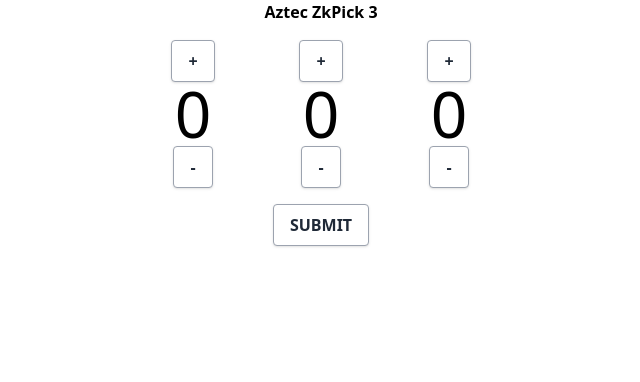
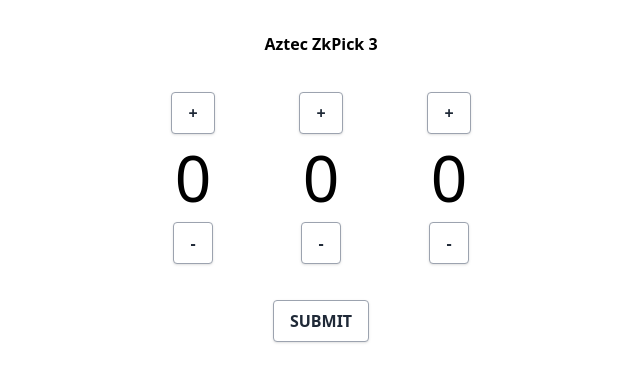
Before and after one commit to elton-cs/aztec-pick3-ui, a SvelteKit app: page / in a window 1280 px wide. Shown: the top 382 px of the page, without its empty margins (319-959 px from the left). Built offline with nearby package versions, Linux system fonts and the light colour scheme.

Commit message:
Fix minor ui discrepancies

```diff
--- a/src/routes/+page.svelte
+++ b/src/routes/+page.svelte
@@ -10,7 +10,7 @@
 
 </script>
 
-<div class="flex flex-col items-center">
+<div class="flex flex-col items-center my-8 space-y-5">
     <h1 class="font-bold">Aztec ZkPick 3</h1>
 
     <div class="flex flex-row items-center">
--- a/src/routes/Counter.svelte
+++ b/src/routes/Counter.svelte
@@ -32,7 +32,7 @@
 	}
 </script>
 
-<div class="counter flex flex-col items-center">
+<div class="counter flex flex-col items-center space-y-3">
 
     <button class="bg-white hover:bg-gray-100 text-gray-800 font-semibold py-2 px-4 border border-gray-400 rounded shadow"
 	on:click={() => increase() } aria-label="Increase the counter by one">
```
